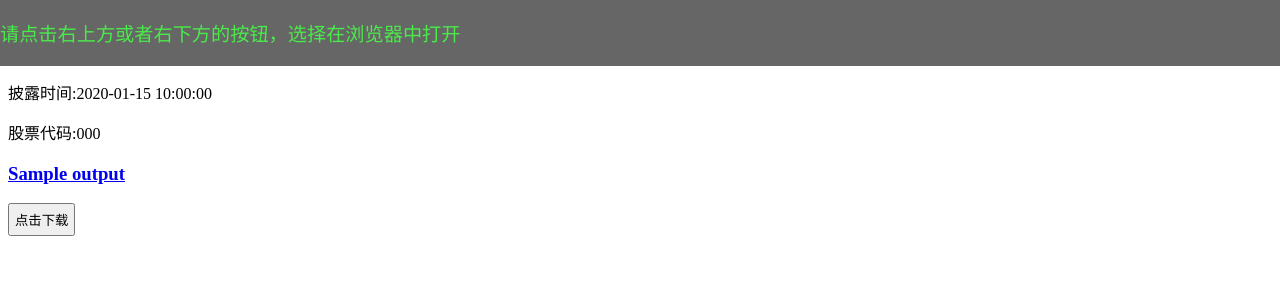
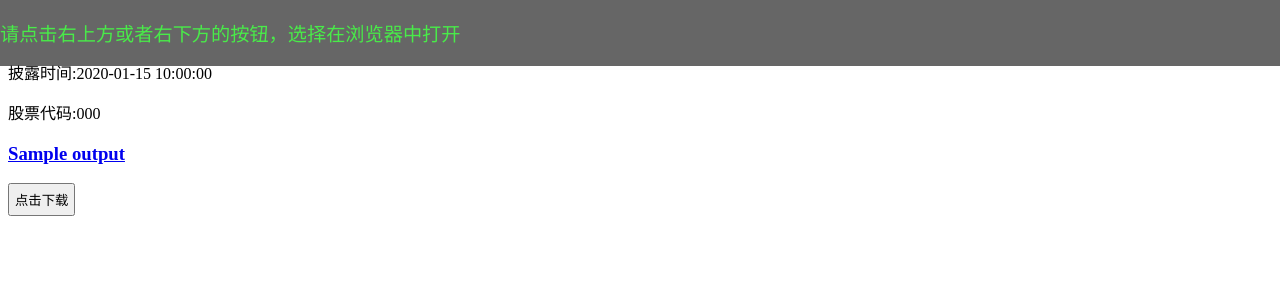
Before and after one commit to unasm/honghao, a PHP site: template 1/templates/down.php in a window 1280 px wide. Shown: the top 300 px of the page. Run offline with PHP 8.4, Linux system fonts and the light colour scheme; the template is opened without the code that fills it: most values are stand-ins (such as "Sample title", 1, 10 or a date in 2020).

Commit message:
change display
git-svn-id: https://svn.sinaapp.com/honghaotouzi@138 a1f260ce-6a73-4ba0-bf89-cd83dba2fba4

```diff
--- a/1/templates/down.php
+++ b/1/templates/down.php
@@ -35,7 +35,7 @@
 		left:0;
 	}
 	#container{
-		margin-top:80px;
+		margin-top:60px;
 	}
 </style>
 </html>
```
